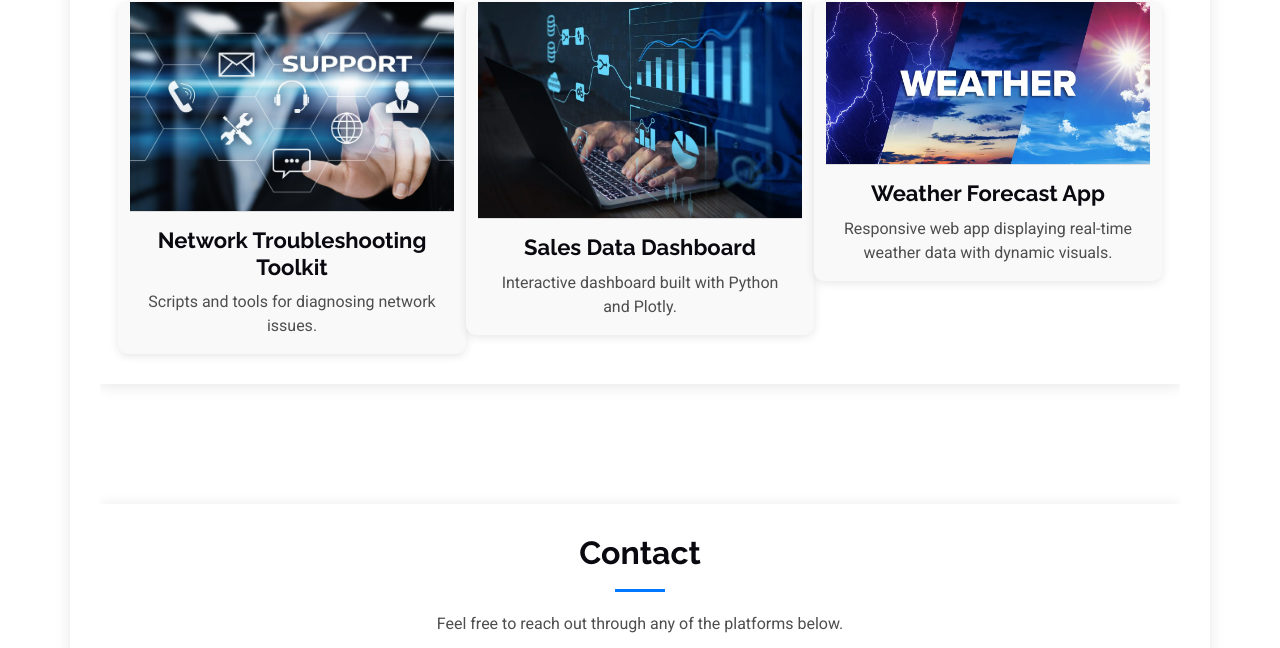
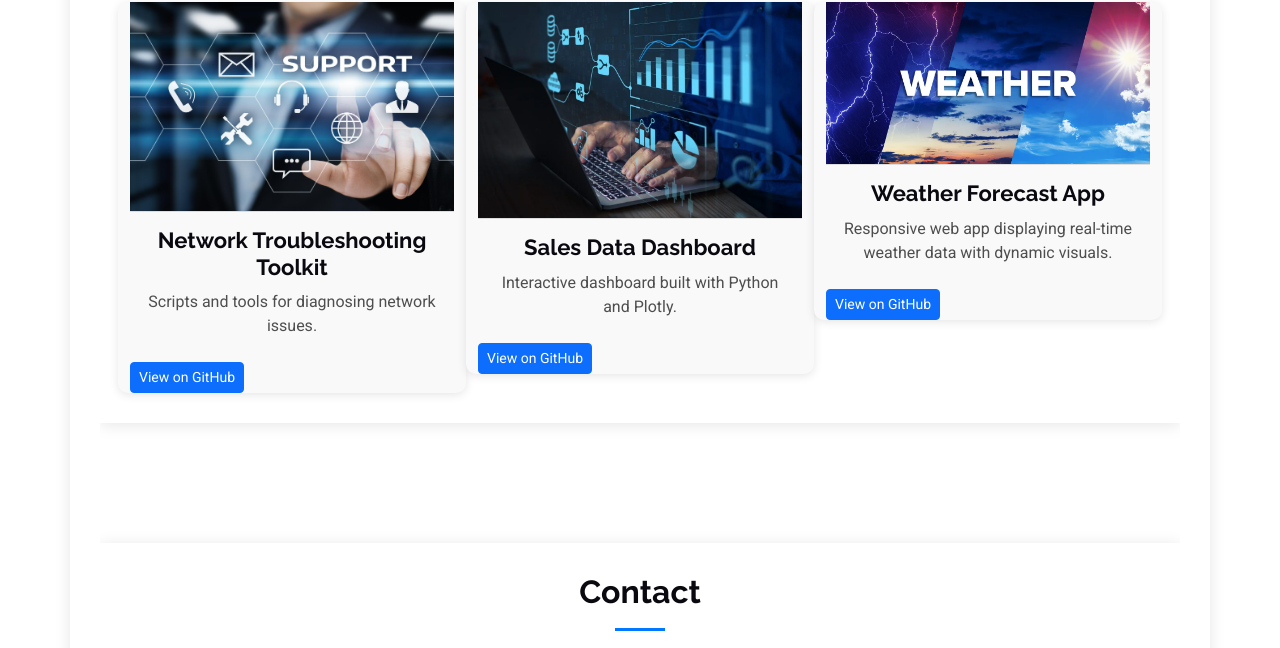
Before and after one commit to IliaHo123/my-portfolio, a plain HTML site: page index.html in a window 1280 px wide. Shown: the part 1698-2346 px from the top of the page. Drawn offline with Linux system fonts and the light colour scheme; a web font is replaced by a local one.

Commit message:
Added GitHub buttons to all projects

```diff
--- a/index.html
+++ b/index.html
@@ -15,7 +15,7 @@
   </script>
 
   <!-- Favicons -->
-  <link href="assets/img/favicon.png" rel="icon">
+  <link href="assets/img/2014-10-22+11.04.38.jpg" rel="icon">
   <link href="assets/img/apple-touch-icon.png" rel="apple-touch-icon">
 
 
@@ -167,13 +167,14 @@
               <img src="assets/img/IT-Support-Services.jpg" class="img-fluid" alt="IT Project">
               <h4 class="project-title">Network Troubleshooting Toolkit</h4>
               <p class="project-desc">Scripts and tools for diagnosing network issues.</p>
+              <a href="https://github.com/IliaHo123/network-toolkit-pro" class="btn btn-sm btn-primary mt-2" target="_blank">View on GitHub</a>
             </div>
-
             <!-- Data Analysis Project -->
             <div class="col-lg-4 col-md-6 portfolio-item isotope-item filter-data">
               <img src="assets/img/Data-Analyst-1024x682.webp" class="img-fluid" alt="Data Project">
               <h4 class="project-title">Sales Data Dashboard</h4>
               <p class="project-desc">Interactive dashboard built with Python and Plotly.</p>
+              <a href="https://github.com/IliaHo123/sales-data-dashboard" class="btn btn-sm btn-primary mt-2" target="_blank">View on GitHub</a>
             </div>
 
             <!-- Web Development Project -->
@@ -181,6 +182,7 @@
               <img src="assets/img/Weather.webp" class="img-fluid" alt="Web Project">
               <h4 class="project-title">Weather Forecast App</h4>
               <p class="project-desc">Responsive web app displaying real-time weather data with dynamic visuals.</p>
+              <a href="https://github.com/IliaHo123/weather-forecast-app" class="btn btn-sm btn-primary mt-2" target="_blank">View on GitHub</a>
             </div>
 
           </div><!-- End Portfolio Container -->
```
Also changed, not shown: assets/img/2014-10-22+11.04.38.jpg (added).
